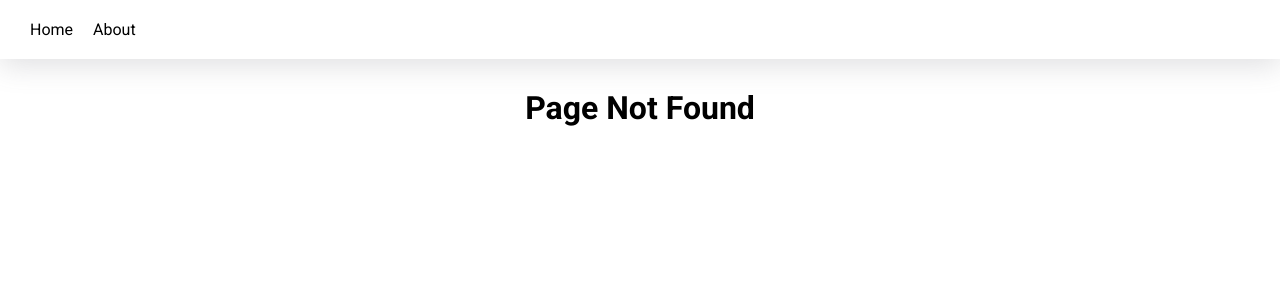
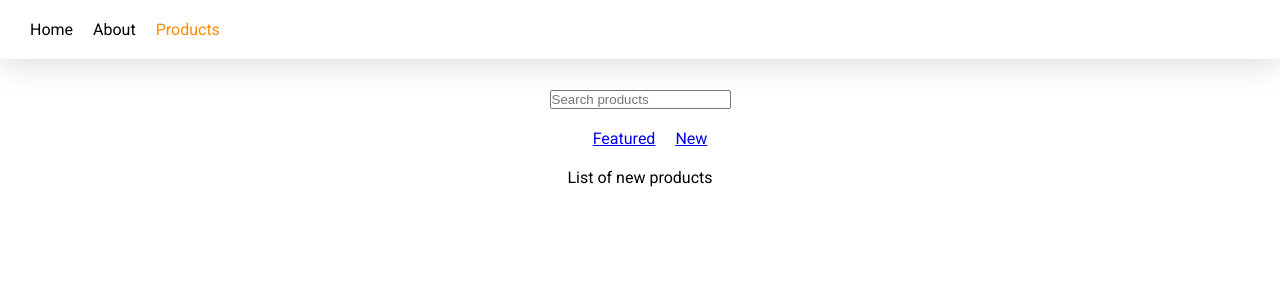
Before and after one commit to m-mourouh/React-Router, a React (Vite) app: page /products/new in a window 1280 px wide. Before the commit this address had no page. Shown: the top 300 px of the page. Built offline with nearby package versions, Linux system fonts and the light colour scheme.

Commit message:
Nested Routes added

```diff
--- a/index.html
+++ b/index.html
@@ -4,7 +4,7 @@
     <meta charset="UTF-8" />
     <link rel="icon" type="image/svg+xml" href="/vite.svg" />
     <meta name="viewport" content="width=device-width, initial-scale=1.0" />
-    <title>Vite + React + TS</title>
+    <title>React Router</title>
   </head>
   <body>
     <div id="root"></div>
--- a/src/App.tsx
+++ b/src/App.tsx
@@ -4,6 +4,9 @@
 import NavBar from "./components/NavBar"
 import OrderSummary from "./components/pages/OrderSummary"
 import NoMatch from "./components/pages/NoMatch"
+import Products from "./components/pages/Products"
+import FeaturedProducts from "./components/pages/FeaturedProducts"
+import NewProducts from "./components/pages/NewProducts"
 
 
 function App() {
@@ -12,8 +15,12 @@
       <NavBar/>
       <Routes>
         <Route path="/" element={<Home/>} />
-        <Route path="/about" element={<About/>} />
-        <Route path="/order-summary" element={<OrderSummary/>} />
+        <Route path="about" element={<About/>} />
+        <Route path="order-summary" element={<OrderSummary/>} />
+        <Route path="products" element={<Products/>}>
+          <Route path="featured"  element={<FeaturedProducts/>}/>
+          <Route path="new"  element={<NewProducts/>}/>
+        </Route>
         <Route path="*" element={<NoMatch/>} />
       </Routes>
     </div>
--- a/src/assets/styles/styles.scss
+++ b/src/assets/styles/styles.scss
@@ -31,3 +31,12 @@
         }
     }
 }
+
+
+.products-menu {
+    margin-top: 20px;
+    margin-bottom: 20px;
+    a {
+        margin-left: 20px;
+    }
+}
--- a/src/components/NavBar.tsx
+++ b/src/components/NavBar.tsx
@@ -14,7 +14,8 @@
         <li><Link to="/about">About</Link></li> */}
 
         <li><NavLink end style={navLinkStyle} to="/">Home</NavLink></li>
-        <li><NavLink style={navLinkStyle} to="/about">About</NavLink></li>
+        <li><NavLink style={navLinkStyle} to="about">About</NavLink></li>
+        <li><NavLink style={navLinkStyle} to="products">Products</NavLink></li>
       </ul>
     </nav>
   )
--- /dev/null
+++ b/src/components/pages/FeaturedProducts.tsx
@@ -0,0 +1,11 @@
+import React from 'react'
+
+const FeaturedProducts = () => {
+  return (
+    <div>
+      List of featured products
+    </div>
+  )
+}
+
+export default FeaturedProducts
--- /dev/null
+++ b/src/components/pages/NewProducts.tsx
@@ -0,0 +1,11 @@
+import React from 'react'
+
+const NewProducts = () => {
+  return (
+    <div>
+      List of new products
+    </div>
+  )
+}
+
+export default NewProducts
--- /dev/null
+++ b/src/components/pages/Products.tsx
@@ -0,0 +1,16 @@
+import {Link, Outlet} from 'react-router-dom'
+
+const Products = () => {
+  return (
+    <div>
+      <input type="text" placeholder='Search products' />
+        <p className='products-menu'>
+        <Link to="featured">Featured</Link>
+        <Link to="new">New</Link>
+        </p>
+        <Outlet/>
+    </div>
+  )
+}
+
+export default Products
```
